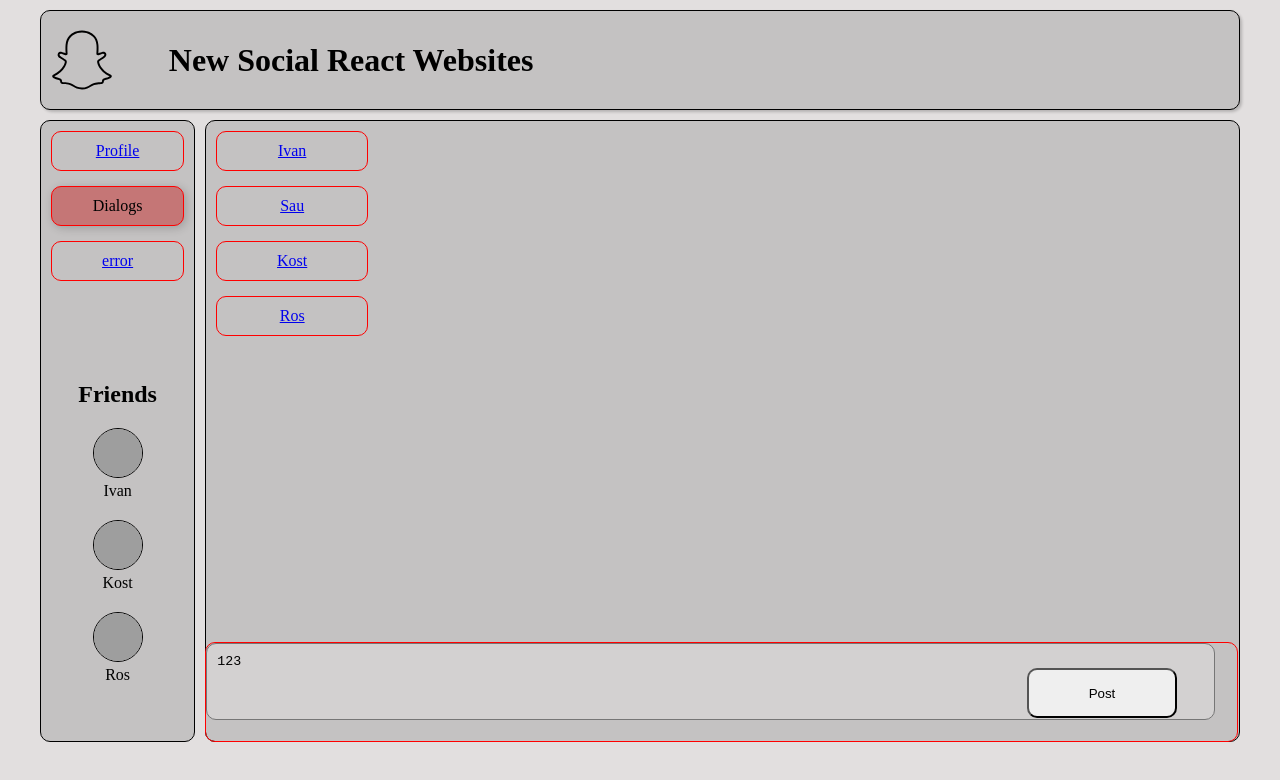
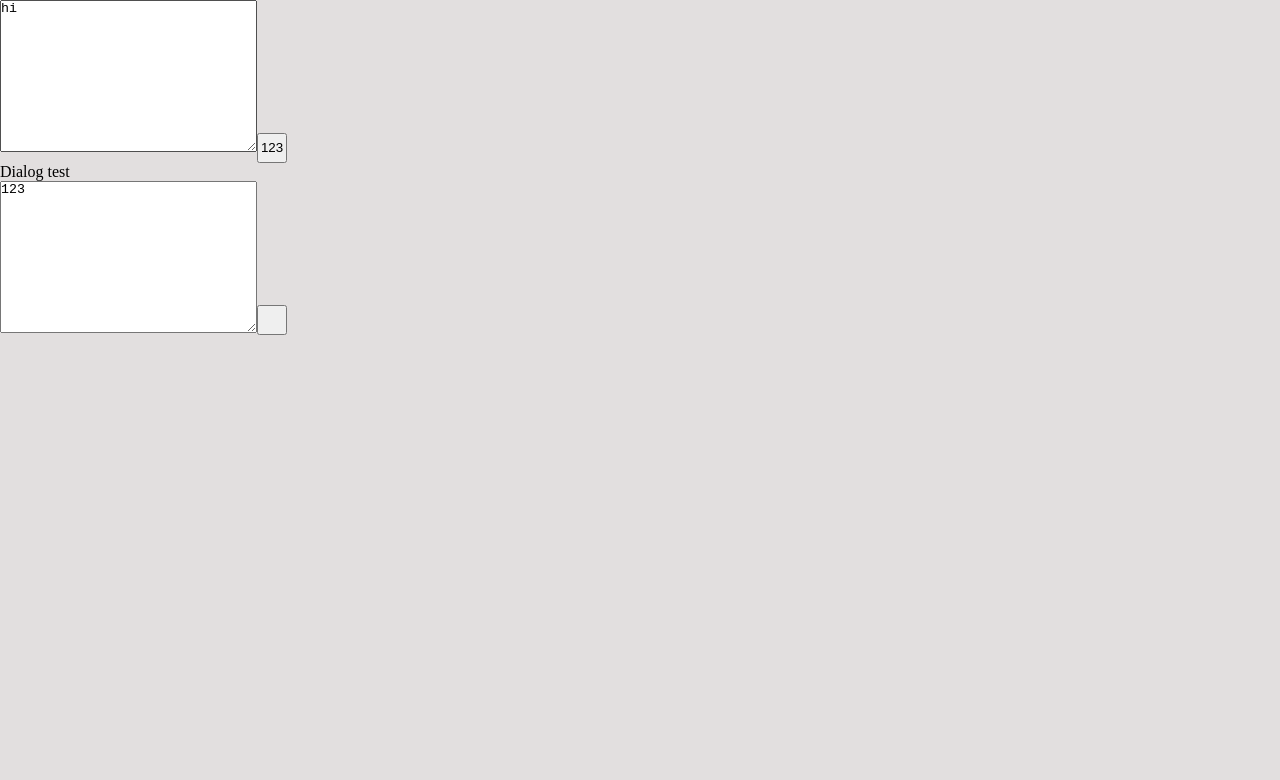
Before and after one commit to voLter-2109/my-projects, a React (Create React App) app in the folder practicReact/createSocialNetwork/network/: page /dialogs in a window 1280 px wide. Shown: the top 780 px of the page. Built offline with nearby package versions, Linux system fonts and the light colour scheme; grey boxes are pictures that could not be loaded.

Commit message:
create test APP Provider

```diff
--- a/practicReact/createSocialNetwork/network/package.json
+++ b/practicReact/createSocialNetwork/network/package.json
@@ -6,6 +6,7 @@
     "@testing-library/jest-dom": "^5.16.5",
     "@testing-library/react": "^13.4.0",
     "@testing-library/user-event": "^13.5.0",
+    "lodash": "^4.17.21",
     "react": "^18.2.0",
     "react-dom": "^18.2.0",
     "react-redux": "^8.0.5",
--- a/practicReact/createSocialNetwork/network/src/components/state/dialogsReducer.js
+++ b/practicReact/createSocialNetwork/network/src/components/state/dialogsReducer.js
@@ -1,10 +1,11 @@
 const UPDATE_DIALOG_ID = "UPDATE-DIALOG-ID";
 const UPDATE_NEW_MESSAGE_BODY = "UPDATE-NEW-MESSAGE-BODY";
 const SEND_MESSAGE = "SEND-MESSAGE";
+const cloneDeep = require("lodash/cloneDeep");
 
 let initialState = {
   newMessageBody: "123",
-  dialogId: 0,
+  dialogId: 1,
   message: [],
   dialogs: [
     {
@@ -65,15 +66,15 @@ const dialogsReducer = (state = initialState, action) => {
       state.newMessageBody = "123";
       state.message = state.dialogs.find((item) => item.id === state.dialogId);
 
-      return state;
+      return (state = cloneDeep(state));
 
     case UPDATE_NEW_MESSAGE_BODY:
       state.newMessageBody = action.body;
-      return state;
+      return (state = cloneDeep(state));
 
     case SEND_MESSAGE:
       if (state.dialogId === 0) {
-        return;
+        return state;
       } else {
         let body = state.newMessageBody;
         //
@@ -83,10 +84,10 @@ const dialogsReducer = (state = initialState, action) => {
         });
         state.newMessageBody = "123";
       }
-      return state;
+      return (state = cloneDeep(state));
 
     default:
-      return state;
+      return (state = cloneDeep(state));
   }
 };
 
--- a/practicReact/createSocialNetwork/network/src/components/state/profileReducer.js
+++ b/practicReact/createSocialNetwork/network/src/components/state/profileReducer.js
@@ -1,5 +1,6 @@
 const ADD_POST = "ADD-POST";
 const UPDATE_NEW_POST_TEXT = "UPDATE-NEW-POST-TEXT";
+const cloneDeep = require("lodash/cloneDeep");
 
 let initialState = {
   name: "Aleksey Flechin",
@@ -19,12 +20,11 @@ const profileReducer = (state = initialState, action) => {
     case ADD_POST:
       state.posts.push({ id: action.id, message: state.newPostText });
       state.newPostText = "";
-      return state;
+      return (state = cloneDeep(state));
 
     case UPDATE_NEW_POST_TEXT:
       state.newPostText = action.newText;
-      return state;
-
+      return (state = cloneDeep(state));
     default:
       return state;
   }
--- /dev/null
+++ b/practicReact/createSocialNetwork/network/src/components/test/AppTest.js
@@ -0,0 +1,15 @@
+import DialogContaunerTest from "./DialogContainerTest";
+import ProfileContaunerTest from "./ProfileContaunerTest";
+
+
+
+const App = () => {
+  return (
+    <>
+      <ProfileContaunerTest />
+      <DialogContaunerTest />
+    </>
+  );
+};
+
+export default App;
--- /dev/null
+++ b/practicReact/createSocialNetwork/network/src/components/test/DialogContainerTest.js
@@ -0,0 +1,34 @@
+import DialogTest from "./DialogTest";
+import { connect } from "react-redux";
+import { bindActionCreators } from "redux";
+import {
+  sendMessageActionCreator,
+  updateDialogIdActionCreator,
+  updateNewMessageBodyActionCreator,
+} from "../state/dialogsReducer";
+
+const DialogContaunerTest = (props) => {
+  // console.log(props);
+  return <DialogTest store={props} />;
+};
+
+function mapStateToProps(store) {
+  return {
+    dialogs: store.dialogs,
+  };
+}
+function mapDispatchToProps(dispatch) {
+  return {
+    updateDialog: bindActionCreators(updateDialogIdActionCreator, dispatch),
+    updateNewMessage: bindActionCreators(
+      updateNewMessageBodyActionCreator,
+      dispatch
+    ),
+    sendMessage: bindActionCreators(sendMessageActionCreator, dispatch),
+  };
+}
+
+export default connect(
+  mapStateToProps,
+  mapDispatchToProps
+)(DialogContaunerTest);
--- /dev/null
+++ b/practicReact/createSocialNetwork/network/src/components/test/DialogTest.js
@@ -0,0 +1,29 @@
+import "./test.css";
+
+const DialogTest = (props) => {
+  const update = (e) => {
+    let text = e.target.value;
+    props.store.updateNewMessage(text);
+  };
+  const clickBtn = () => {
+    props.store.sendMessage();
+  };
+  // console.log(props);
+  return (
+    <>
+      <p className="test">Dialog test</p>
+      <textarea
+        value={props.store.dialogs.newMessageBody}
+        onChange={update}
+        cols="30"
+        rows="10"
+      ></textarea>
+      <button
+        style={{ width: " 30px", height: "30px" }}
+        onClick={clickBtn}
+      ></button>
+    </>
+  );
+};
+
+export default DialogTest;
--- /dev/null
+++ b/practicReact/createSocialNetwork/network/src/components/test/ProfileContaunerTest.js
@@ -0,0 +1,37 @@
+import { connect } from "react-redux";
+import { bindActionCreators } from "redux";
+import {
+  addPostActionCreator,
+  updatNewPostTextActionCreator,
+} from "../state/profileReducer";
+import ProfileTest from "./ProfileTest";
+
+const ProfileContaunerTest = (props) => {
+  // вместо dispatch передает функ. по имени свойства обьекта - addPost
+  // в state  так же
+  // state после каждого reduce книруется и заменяется
+  return (
+    <ProfileTest
+      store={props.profile}
+      addPost={props.addPost}
+      update={props.update}
+    />
+  );
+};
+
+function mapStateToProps(store) {
+  return {
+    profile: store.profile,
+  };
+}
+function mapDispatchToProps(dispatch) {
+  return {
+    addPost: bindActionCreators(addPostActionCreator, dispatch),
+    update: bindActionCreators(updatNewPostTextActionCreator, dispatch),
+  };
+}
+
+export default connect(
+  mapStateToProps,
+  mapDispatchToProps
+)(ProfileContaunerTest);
--- /dev/null
+++ b/practicReact/createSocialNetwork/network/src/components/test/ProfileTest.js
@@ -0,0 +1,24 @@
+const ProfileTest = (props) => {
+  const update = (e) => {
+    let text = e.target.value;
+    props.update(text);
+  };
+  const clickBtn = () => {
+    props.addPost();
+  };
+  return (
+    <>
+      <textarea
+        value={props.store.newPostText}
+        onChange={update}
+        cols="30"
+        rows="10"
+      ></textarea>
+      <button style={{ width: " 30px", height: "30px" }} onClick={clickBtn}>
+        123
+      </button>
+    </>
+  );
+};
+
+export default ProfileTest;
--- /dev/null
+++ b/practicReact/createSocialNetwork/network/src/components/test/test.css
@@ -0,0 +1,4 @@
+.test:hover {
+  box-shadow: 2px 2px 10px black
+
+}
--- a/practicReact/createSocialNetwork/network/src/index.js
+++ b/practicReact/createSocialNetwork/network/src/index.js
@@ -2,22 +2,35 @@ import React from "react";
 import ReactDOM from "react-dom/client";
 
 import "./index.css";
-import App from "./App";
+// import App from "./App";
 import store from "./components/state/reduxStore";
 
+// const root = ReactDOM.createRoot(document.getElementById("root"));
+// export let renderEntireTree = (state) => {
+//   root.render(
+//     <React.StrictMode>
+//       <Provider >
+//         <App state={state} dispatch={store.dispatch.bind(store)} />
+//       </Provider>
+//     </React.StrictMode>
+//   );
+// };
 
-const root = ReactDOM.createRoot(document.getElementById("root"));
-export let renderEntireTree = (state) => {
-  root.render(
-    <React.StrictMode>
-        <App state={state} dispatch={store.dispatch.bind(store)} />
-    </React.StrictMode>
-  );
-};
+// renderEntireTree(store.getState());
 
-renderEntireTree(store.getState());
+// store.subscribe(() => {
+//   let state = store.getState();
+//   renderEntireTree(state);
+// });
 
-store.subscribe(() => {
-  let state = store.getState();
-  renderEntireTree(state);
-});
+// test___________________________________________________________________
+import { Provider } from "react-redux";
+import App from "./components/test/AppTest";
+
+// без getState , Provider уже зает о store
+const rootTest = ReactDOM.createRoot(document.getElementById("root"));
+rootTest.render(
+  <Provider store={store}>
+    <App />
+  </Provider>
+);
```
Also changed, not shown: 1 other file (tests, documents, lock files or other folders).
